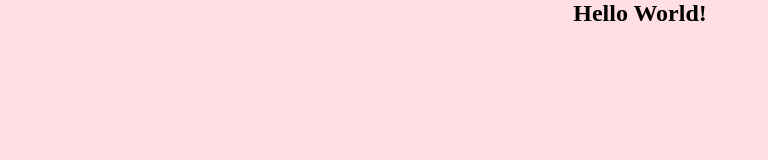
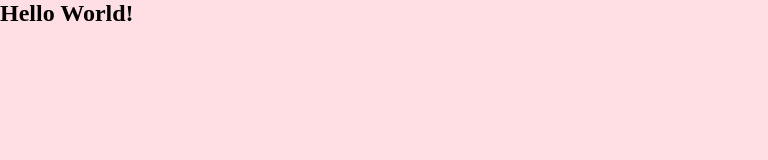
Before and after one commit to iqrarhussain588/Practice-Project, a plain HTML site: page index.html in a window 1280 px wide. Shown: the whole page, without its empty margins (0-768 px from the left). Drawn offline with Linux system fonts and the light colour scheme.

Commit message:
Style Changed

```diff
--- a/style.css
+++ b/style.css
@@ -5,9 +5,4 @@
 }
 body {
     background: rgb(255, 223, 228);
-    display: flex;
-    gap: 10px;
-    flex-direction: column;
-    justify-content: center;
-    align-items: center;
 }
```
